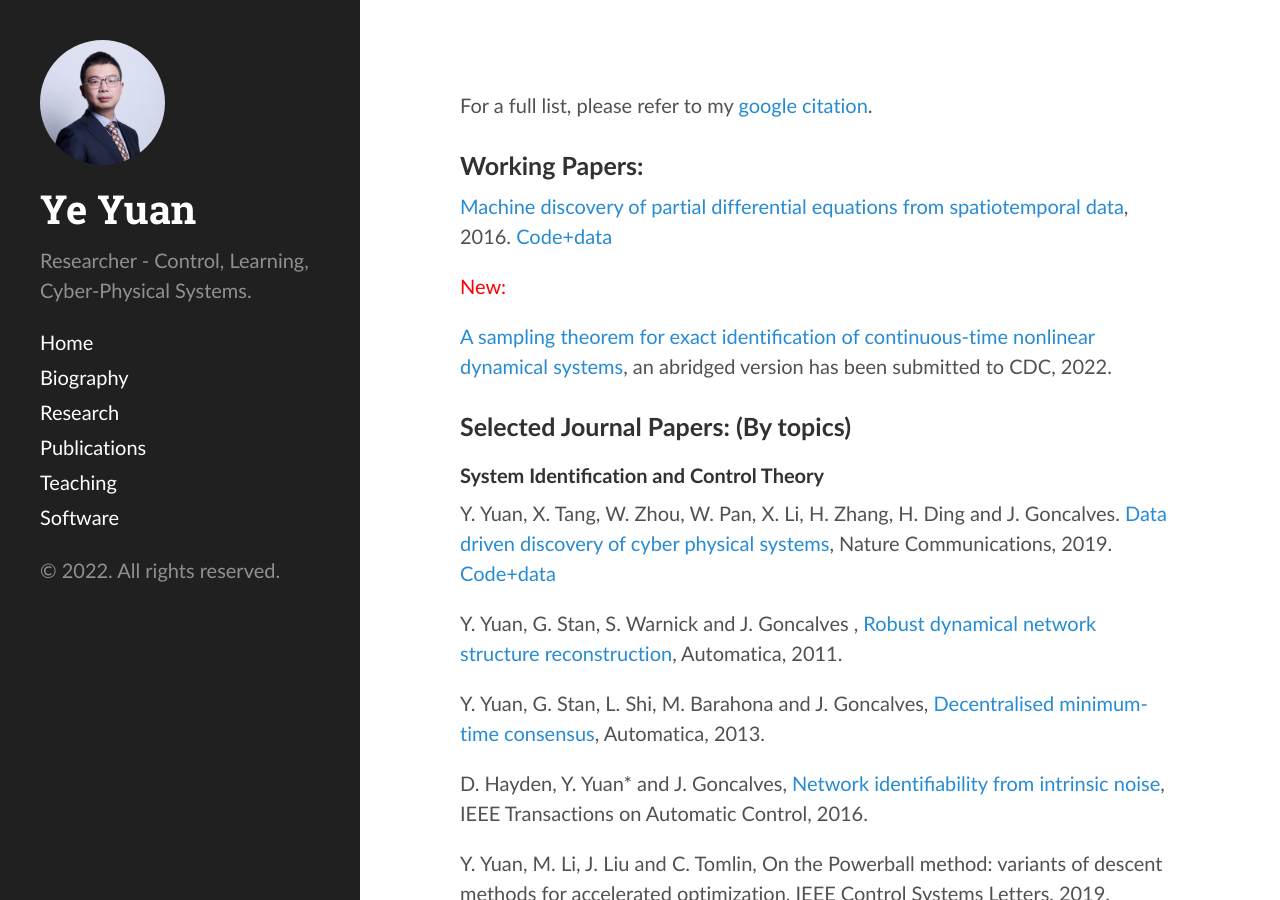
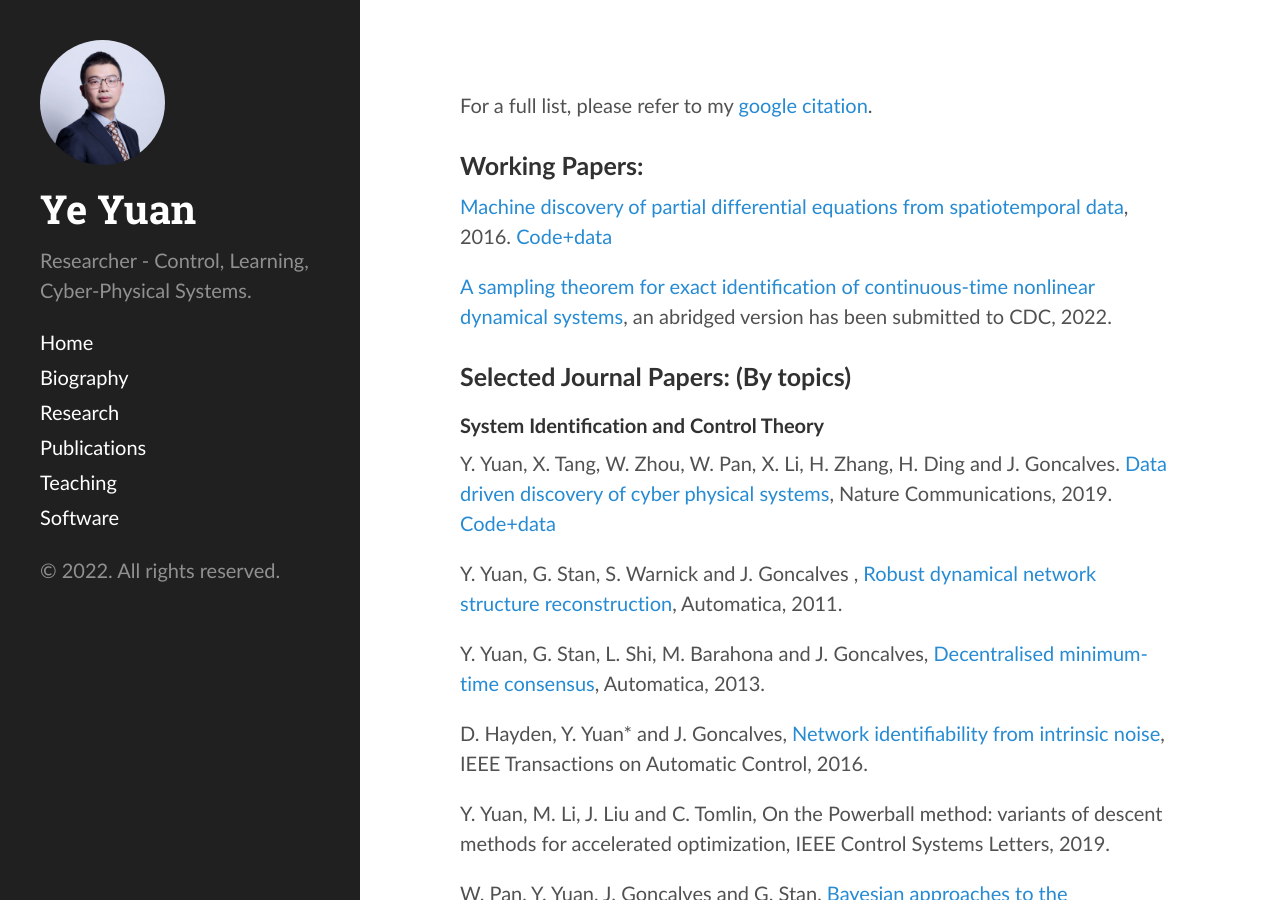
Before and after one commit to yy311/yy311.github.io, a Jekyll site: the page built from publication.md, in a window 1280 px wide and 900 px high. Built offline with Jekyll 4.4.1, drawn with Linux system fonts in a browser that asks for light colours.

Commit message:
Update publication.md

```diff
--- a/publication.md
+++ b/publication.md
@@ -7,8 +7,6 @@ For a full list, please refer to my [google citation](https://scholar.google.co.
 <h3>Working Papers: </h3>
 
 [Machine discovery of partial differential equations from spatiotemporal data](https://arxiv.org/pdf/1909.06730.pdf), 2016. [Code+data](https://github.com/HAIRLAB/S3d)
-
-<p style="color:red">New:</p>
 
 [A sampling theorem for exact identification of continuous-time nonlinear dynamical systems](https://arxiv.org/abs/2204.14021), an abridged version has been submitted to CDC, 2022.
 
```
